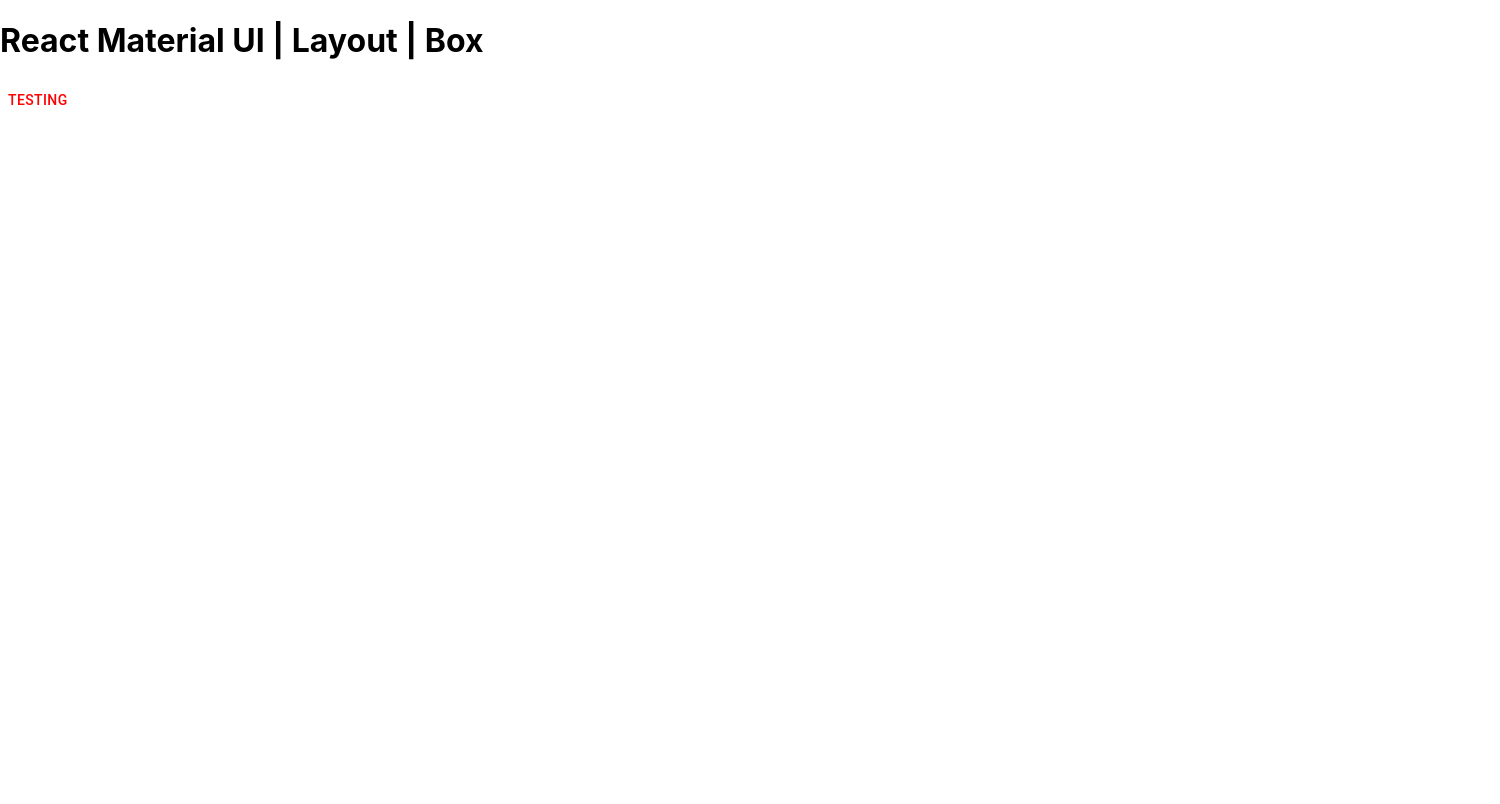
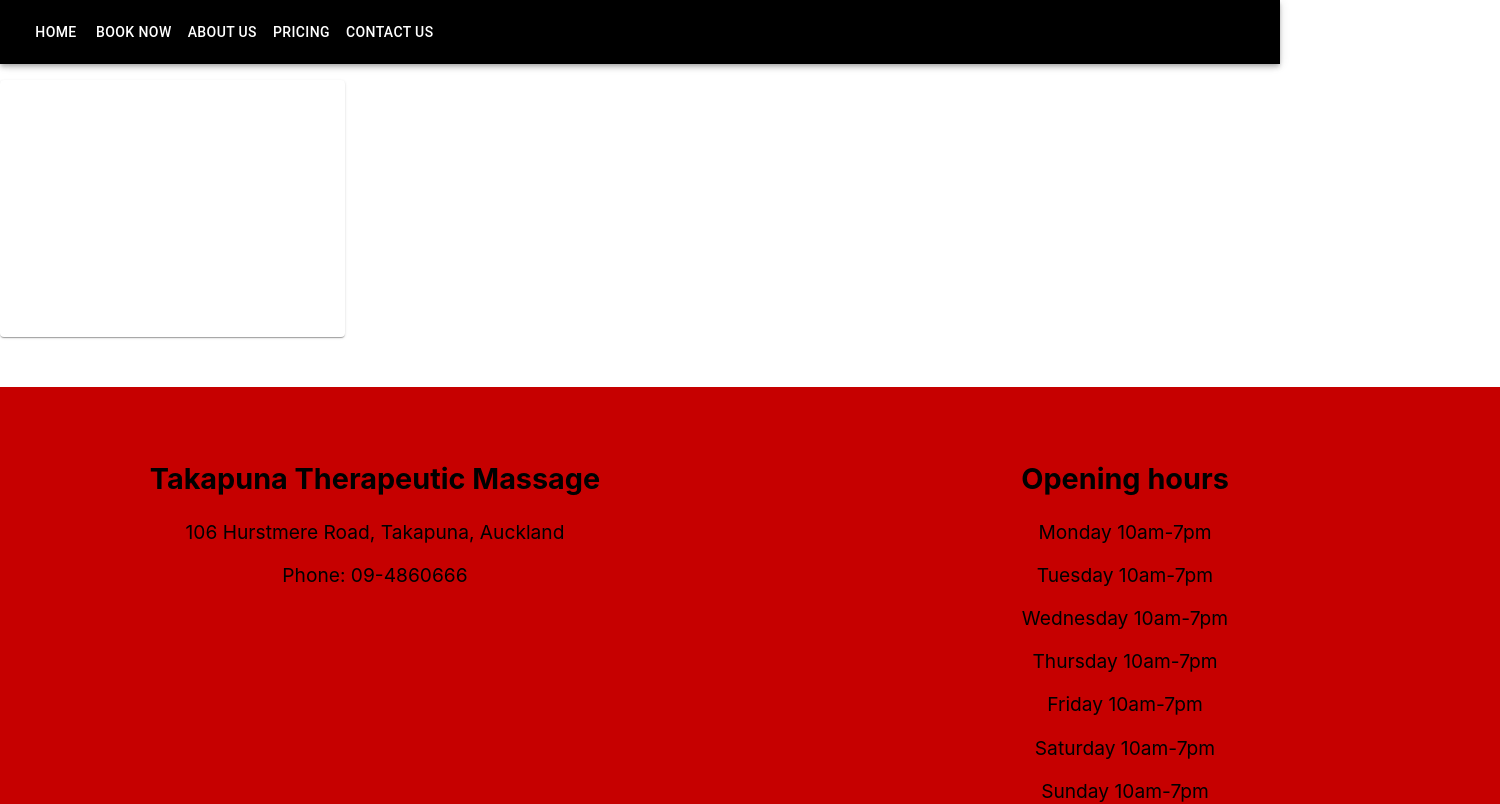
Before and after one commit to NSen29/TakapunaMassage, a React (Create React App) app in the folder takapuna-massage-frontend/: page /contact-us in a window 1280 px wide. Shown: the top 804 px of the page, 1500 px wide, since content can reach past the window. Built offline with nearby package versions, Linux system fonts and the light colour scheme.

Commit message:
Contact-Us p2
Contact Us page progression 2

```diff
--- a/takapuna-massage-frontend/package.json
+++ b/takapuna-massage-frontend/package.json
@@ -3,10 +3,14 @@
   "version": "0.1.0",
   "private": true,
   "dependencies": {
+    "@emotion/react": "^11.7.1",
+    "@emotion/styled": "^11.6.0",
     "@material-ui/core": "^4.12.3",
+    "@mui/material": "^5.3.0",
     "@testing-library/jest-dom": "^5.16.1",
     "@testing-library/react": "^12.1.2",
     "@testing-library/user-event": "^13.5.0",
+    "mui": "^0.0.1",
     "react": "^17.0.2",
     "react-dom": "^17.0.2",
     "react-router-dom": "^5.3.0",
--- a/takapuna-massage-frontend/src/App.css
+++ b/takapuna-massage-frontend/src/App.css
@@ -1,6 +1,7 @@
 html,
 body {
   margin: 0;
+  margin-top: 40px;
   font-family: -apple-system, BlinkMacSystemFont, 'Segoe UI', 'Roboto', 'Oxygen',
     'Ubuntu', 'Cantarell', 'Fira Sans', 'Droid Sans', 'Helvetica Neue',
     sans-serif;
@@ -9,10 +10,65 @@
 }
 
 .container {
-  margin: 80px auto 0 auto;
-  max-width: 1200px;
+  margin: 0px auto 0 auto;
+  max-width: auto;
+}
+
+.footer-container {
+  margin: 50px auto 0 auto;
+  max-width: 1500px;
+  background-color: #c60000;
 }
 
 .nav-container {
-  margin: auto;
+  color:white;
+  background-color: black;
 }
+
+.head-image{
+  display: flex;
+  justify-content: center;
+  align-items: center;
+}
+
+.text-on-image {
+  position:absolute;
+  right:20%;
+  left:20%;
+  bottom:15%;
+  color: red;
+  justify-content: center;
+  align-items: center;
+}
+.head-text {
+  position:relative;
+}
+
+.footer {
+  position:absolute;
+  padding-top: 50px;
+  padding-bottom: 50px;
+  background-color: #c60000;
+  width:1500px;
+  font-size: larger;
+}
+
+.column {
+  float: left;
+}
+
+.left {
+  width: 50%;
+  text-align: center;
+}
+
+.right {
+  width: 50%;
+  text-align: center;
+}
+
+.row:after{
+  content: "";
+  display: table;
+  clear: both
+}
--- a/takapuna-massage-frontend/src/App.js
+++ b/takapuna-massage-frontend/src/App.js
@@ -7,19 +7,35 @@
 import about from './pages/about';
 import pricing from './pages/pricing';
 import contact from './pages/contact';
-import {Box, Button} from '@material-ui/core'
 
 import Navbar from './components/Navbar';
+import Footer from './components/Footer';
 
-function App() {
-  return (
-    <div className="App">
-    <h1> React Material UI | Layout | Box </h1>
-    <Box component="span" clone style={{color:'red'}}>
-    <Button>Testing</Button>
-    </Box>
-    </div>
-  );
+export class App extends Component {
+  render() {
+    return (
+      <div className = "App">
+        <Router>
+          <Navbar/>
+          <div className="container">
+            <Switch>
+              <Route exact path = "/" component={home}/>
+              <Route exact path = "/booking" component={booking}/>
+              <Route exact path = "/about" component={about}/>
+              <Route exact path = "/pricing" component={pricing}/>
+              <Route exact path = "/contact-us" component={contact}/>
+            </Switch>
+          </div>
+        </Router>
+
+        <div className= "footer-container">
+          <div className="footer">
+            <Footer/>
+          </div>
+        </div>
+      </div>
+    );
+  }
 }
 
 export default App
--- /dev/null
+++ b/takapuna-massage-frontend/src/components/Footer.js
@@ -0,0 +1,29 @@
+import React, { Component } from 'react'
+
+export class Footer extends Component {
+    render() {
+        return (
+            <div class="row">
+            <div class="column"></div>
+            <div class="column"></div>
+                <div className='column left'>
+                    <h2>Takapuna Therapeutic Massage</h2>
+                    <p>106 Hurstmere Road, Takapuna, Auckland</p>
+                    <p>Phone: 09-4860666</p>
+                    </div>
+                <div className='column right'>
+                    <h2>Opening hours</h2>
+                    <p>Monday 10am-7pm</p>
+                    <p>Tuesday 10am-7pm</p>
+                    <p>Wednesday 10am-7pm</p>
+                    <p>Thursday 10am-7pm</p>
+                    <p>Friday 10am-7pm</p>
+                    <p>Saturday 10am-7pm</p>
+                    <p>Sunday 10am-7pm</p>
+                </div>
+            </div>
+        )
+    }
+}
+
+export default Footer
--- a/takapuna-massage-frontend/src/pages/contact.js
+++ b/takapuna-massage-frontend/src/pages/contact.js
@@ -1,13 +1,31 @@
-import React, { Component } from 'react'
+import * as React from 'react';
+import Card from '@mui/material/Card';
+import CardContent from '@mui/material/CardContent';
+import Typography from '@mui/material/Typography';
+import { withStyles } from "@material-ui/core/styles";
 
-export class contact extends Component {
-    render() {
-        return (
-            <div>
-                <h1>contact us page</h1>
-            </div>
-        )
+const BlueTextTypography = withStyles({
+    root: {
+      color: "#FFFFFF"
     }
+  })(Typography);
+
+export default function contact() {
+  return (
+    <Card sx={{ maxWidth: 345 }}>
+      <CardContent>
+        <BlueTextTypography gutterBottom variant="h3" component="div">
+          Contact
+        </BlueTextTypography>
+        <BlueTextTypography variant="body1" color="text.tertiary">
+          <div className="box1" style={{ backgroundColor: "white"}}>
+            <p>TAKAPUNAMASSAGE106@GMAIL.COM</p>
+            <p>09-486 0666</p>
+            <p>106 HURSTMERE ROAD TAKAPUNA 0622 AUCKLAND</p>
+
+          </div>
+        </BlueTextTypography>
+      </CardContent>
+    </Card>
+  );
 }
-
-export default contact
```
Also changed, not shown: takapuna-massage-frontend/src/components/contact.css (added), 1 other file (tests, documents, lock files or other folders).
